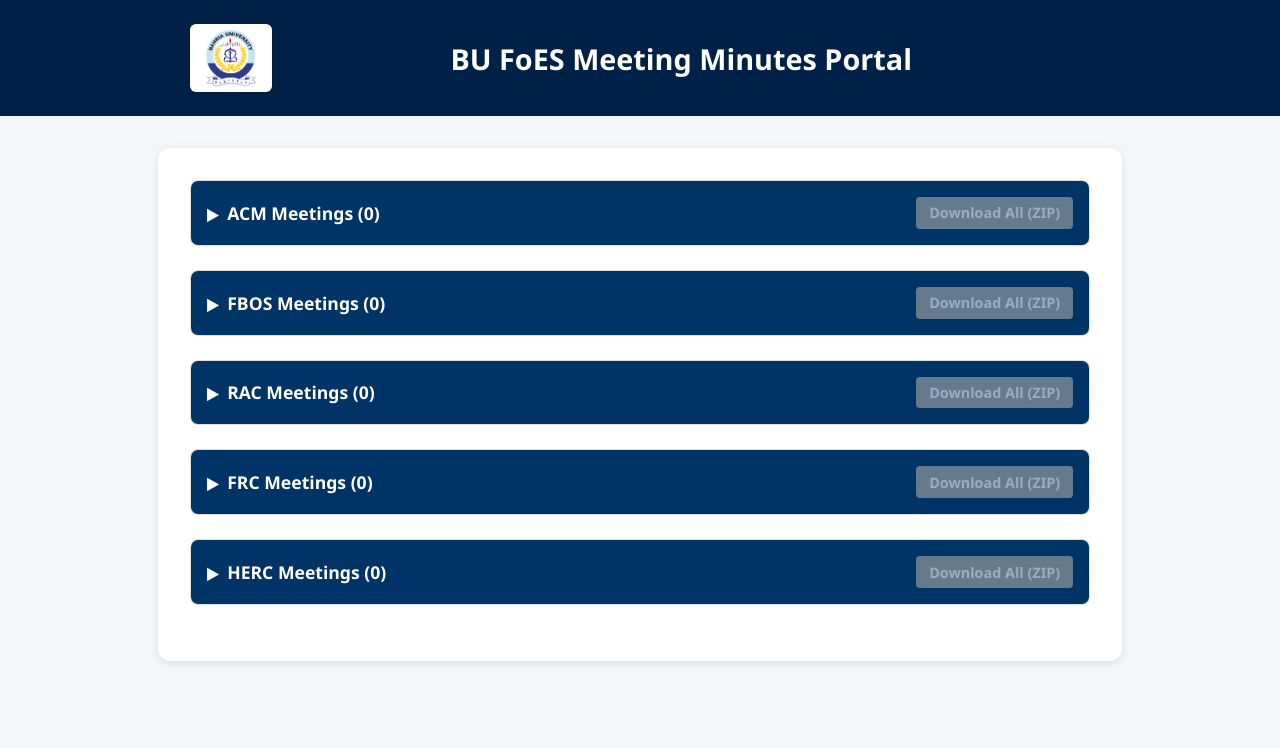
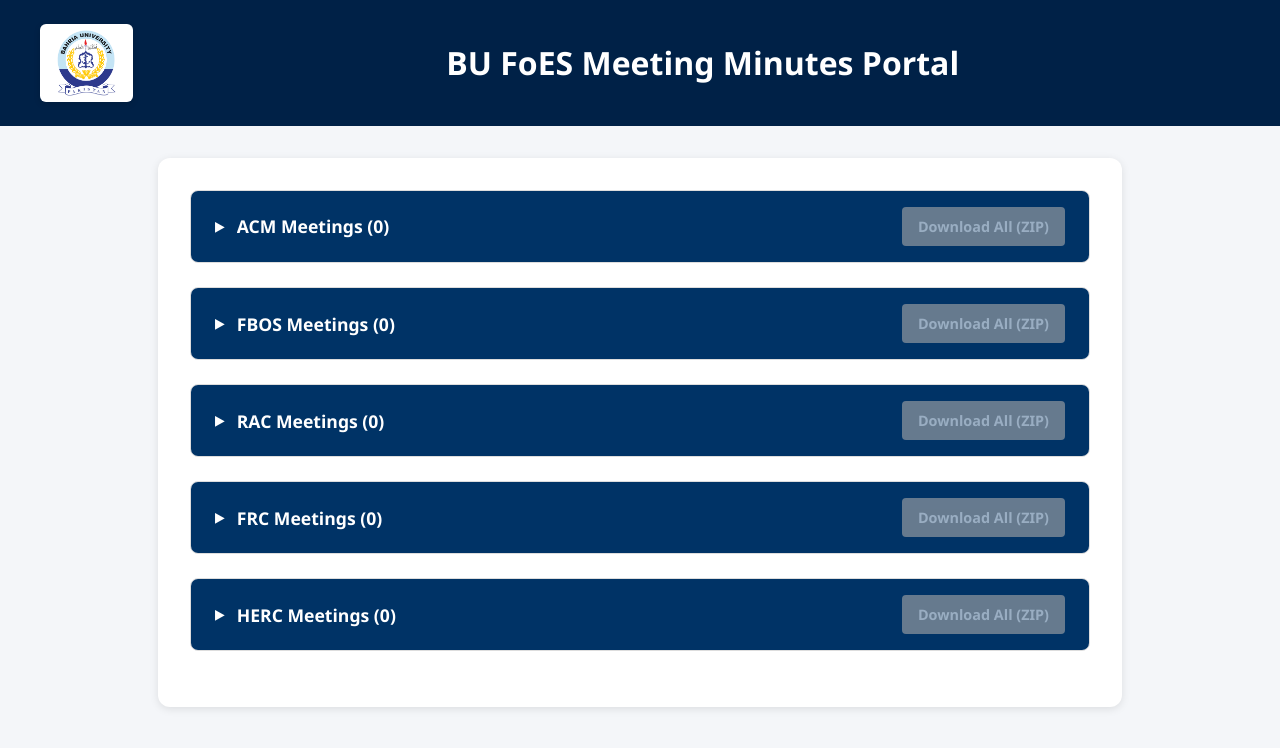
Before and after one commit to bufoes/bufoes.github.io, a Jekyll site: the page built from index.html, in a window 1280 px wide. Shown: the top 748 px of the page. Built offline with Jekyll 4.4.1, drawn with Linux system fonts in a browser that asks for light colours.

Commit message:
Update index.html

```diff
--- a/index.html
+++ b/index.html
@@ -9,106 +9,112 @@
   <meta name="viewport" content="width=device-width, initial-scale=1.0"/>
   <title>{{ page.title }}</title>
   <style>
+    :root {
+      --primary-blue: #002147;
+      --secondary-blue: #003366;
+      --hover-blue: #1a4d8f;
+      --success-green: #27ae60;
+      --hover-green: #2ecc71;
+      --light-bg: #f4f6f9;
+      --card-bg: #ffffff;
+      --border-color: #ddd;
+    }
+
     body {
       font-family: 'Segoe UI', Tahoma, Geneva, Verdana, sans-serif;
-      background-color: #f4f6f9;
+      background-color: var(--light-bg);
       margin: 0;
       padding: 0;
+      line-height: 1.6;
     }
 
+    /* Header Styles */
     header {
-      background-color: #002147;
+      background-color: var(--primary-blue);
       color: white;
       padding: 1.5rem;
+      position: relative;
     }
 
-    header .header-content {
+    .header-container {
+      max-width: 1200px;
+      margin: 0 auto;
       display: flex;
       align-items: center;
       justify-content: center;
+      gap: 2rem;
       position: relative;
-      max-width: 900px;
-      margin: 0 auto;
     }
 
-    header .logo-container {
+    .logo-container {
       flex: 0 0 auto;
     }
 
-    header .logo-container img {
-      height: 60px;
+    .logo-container img {
+      height: 70px;
       background-color: white;
       padding: 4px 8px;
       border-radius: 6px;
       box-shadow: 0 2px 6px rgba(0,0,0,0.15);
       display: block;
+      max-width: 100%;
+      object-fit: contain;
     }
 
-    header .title-container {
-      flex: 1 1 auto;
+    .title-container {
+      flex: 1;
       text-align: center;
+      min-width: 0; /* Prevent text overflow */
     }
 
-    header .title-container h1 {
+    .title-container h1 {
       margin: 0;
-      font-size: 1.8rem;
+      font-size: 2rem;
+      font-weight: 600;
+      line-height: 1.2;
     }
 
-    /* Responsive for small screens */
-    @media (max-width: 480px) {
-      header .header-content {
-        flex-direction: column;
-        gap: 0.5rem;
-        max-width: 100%;
-      }
-
-      header .logo-container {
-        flex: none;
-        margin: 0 auto;
-      }
-
-      header .title-container {
-        flex: none;
-        width: auto;
-      }
-
-      header .title-container h1 {
-        font-size: 1.5rem;
-      }
-    }
-
+    /* Main Content Styles */
     main {
       max-width: 900px;
       margin: 2rem auto;
-      background-color: #ffffff;
+      background-color: var(--card-bg);
       padding: 2rem;
       border-radius: 12px;
       box-shadow: 0 2px 8px rgba(0,0,0,0.1);
     }
 
+    /* Meeting Categories */
     details {
       margin-bottom: 1.5rem;
-      border: 1px solid #ddd;
+      border: 1px solid var(--border-color);
       border-radius: 8px;
       overflow: hidden;
+      transition: all 0.3s ease;
+    }
+
+    details[open] {
+      box-shadow: 0 4px 12px rgba(0,0,0,0.1);
     }
 
     summary {
-      background-color: #003366;
+      background-color: var(--secondary-blue);
       color: white;
-      padding: 1rem;
+      padding: 1rem 1.5rem;
       font-size: 1.1rem;
       font-weight: bold;
       cursor: pointer;
       user-select: none;
       display: flex;
       align-items: center;
+      transition: background-color 0.2s;
     }
 
     summary::before {
       content: "▶";
-      margin-right: 0.5rem;
+      margin-right: 0.75rem;
       transition: transform 0.3s;
+      font-size: 0.8em;
     }
 
     details[open] summary::before {
@@ -116,27 +122,33 @@
     }
 
     summary:hover {
-      background-color: #1a4d8f;
+      background-color: var(--hover-blue);
     }
 
-    summary .category-title {
+    .category-title {
       flex: 1;
       text-align: left;
+      white-space: nowrap;
+      overflow: hidden;
+      text-overflow: ellipsis;
     }
 
     .download-all {
-      background-color: #27ae60;
+      background-color: var(--success-green);
       color: white;
-      padding: 0.4rem 0.8rem;
+      padding: 0.5rem 1rem;
       border-radius: 4px;
       font-size: 0.9rem;
       text-decoration: none;
       transition: background-color 0.2s;
       white-space: nowrap;
+      margin-left: 1rem;
+      border: none;
+      cursor: pointer;
     }
 
     .download-all:hover {
-      background-color: #2ecc71;
+      background-color: var(--hover-green);
       text-decoration: none;
     }
 
@@ -147,46 +159,103 @@
       opacity: 0.6;
     }
 
-    ul {
+    /* Meeting List */
+    .meeting-list {
       list-style-type: none;
       padding: 1rem 1.5rem;
       margin: 0;
       background-color: #f9fafc;
     }
 
-    li {
-      padding: 0.5rem 0;
+    .meeting-item {
+      padding: 0.75rem 0;
       border-bottom: 1px solid #eee;
       display: flex;
       justify-content: space-between;
       align-items: center;
     }
 
-    li:last-child {
+    .meeting-item:last-child {
       border-bottom: none;
     }
 
-    a {
-      color: #002147;
+    .meeting-link {
+      color: var(--primary-blue);
       text-decoration: none;
+      transition: color 0.2s;
+      flex: 1;
     }
 
-    a:hover {
+    .meeting-link:hover {
       text-decoration: underline;
-      color: #0047ab;
+      color: var(--hover-blue);
     }
 
     .no-files {
       color: #666;
       font-style: italic;
       padding: 1rem 0;
+      text-align: center;
+    }
+
+    /* Responsive Design */
+    @media (max-width: 768px) {
+      .header-container {
+        flex-direction: column;
+        gap: 1rem;
+        padding: 1rem;
+      }
+
+      .title-container h1 {
+        font-size: 1.6rem;
+      }
+
+      .logo-container img {
+        height: 60px;
+      }
+
+      main {
+        padding: 1.5rem;
+        margin: 1.5rem;
+      }
+    }
+
+    @media (max-width: 480px) {
+      .title-container h1 {
+        font-size: 1.4rem;
+      }
+
+      .logo-container img {
+        height: 50px;
+      }
+
+      summary {
+        flex-wrap: wrap;
+        padding: 0.75rem;
+      }
+
+      .category-title {
+        white-space: normal;
+        margin-bottom: 0.5rem;
+      }
+
+      .download-all {
+        margin-left: 0;
+        width: 100%;
+        text-align: center;
+      }
+
+      main {
+        padding: 1rem;
+        margin: 1rem;
+      }
     }
   </style>
 </head>
 <body>
 
 <header>
-  <div class="header-content">
+  <div class="header-container">
     <div class="logo-container">
       <img src="bahria-university-logo.png" alt="Bahria University Logo" />
     </div>
@@ -208,12 +277,12 @@
       <summary>
         <span class="category-title">{{ cat | upcase }} Meetings ({{ filtered_pdfs.size }})</span>
         {% if zip_file %}
-          <a href="#" class="download-all" onclick="downloadZip(event, '{{ cat }}')">Download All (ZIP)</a>
+          <button class="download-all" onclick="downloadZip(event, '{{ cat }}')">Download All (ZIP)</button>
         {% else %}
           <span class="download-all disabled" title="ZIP file not available">Download All (ZIP)</span>
         {% endif %}
       </summary>
-      <ul>
+      <ul class="meeting-list">
         {% if filtered_pdfs.size > 0 %}
           {% for pdf in filtered_pdfs %}
             {% assign filename = pdf.name | remove: '.pdf' %}
@@ -231,8 +300,8 @@
                 {% else %}{% assign suffix = "th" %}
               {% endcase %}
             {% endif %}
-            <li>
-              <a href="{{ pdf.path | relative_url }}" download="{{ pdf.name }}" target="_blank">
+            <li class="meeting-item">
+              <a href="{{ pdf.path | relative_url }}" download="{{ pdf.name }}" target="_blank" class="meeting-link">
                 {{ cat | upcase }} {{ number_raw }}{{ suffix }} Minutes
               </a>
             </li>
```
